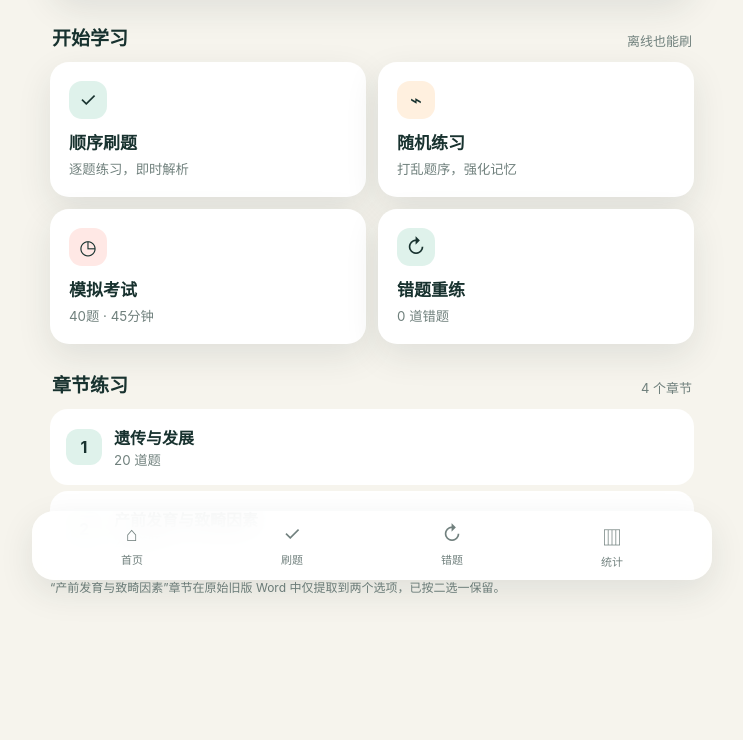
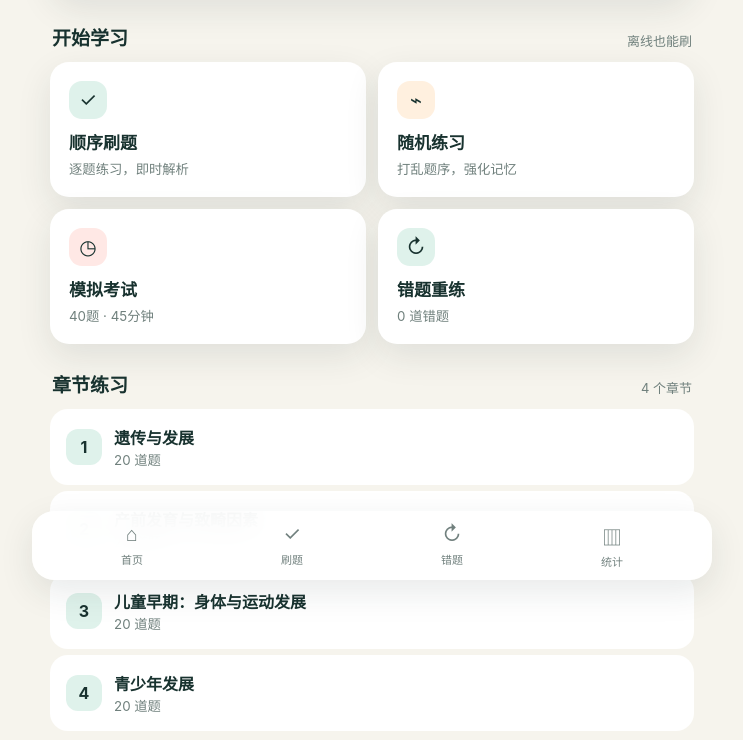
Before and after one commit to hangoutbravo/5007-quiz-app, a plain HTML site: page index.html in a window 1280 px wide. Shown: the part 200-940 px from the top of the page, without its empty margins (268-1011 px from the left). Drawn offline with Linux system fonts and the light colour scheme.

Commit message:
Update index.html

```diff
--- a/index.html
+++ b/index.html
@@ -11,6 +11,6 @@
   <nav id="tabs" class="tabs hidden">
     <button data-tab="home">⌂<span>首页</span></button><button data-tab="practice">✓<span>刷题</span></button><button data-tab="wrong">↻<span>错题</span></button><button data-tab="stats">▥<span>统计</span></button>
   </nav>
-  <script src="questions.js"></script><script src="app.js"></script>
+  <script src="questions.js"></script><script src="questions2.js"></script><script src="app.js"></script>
 </body>
 </html>
```
